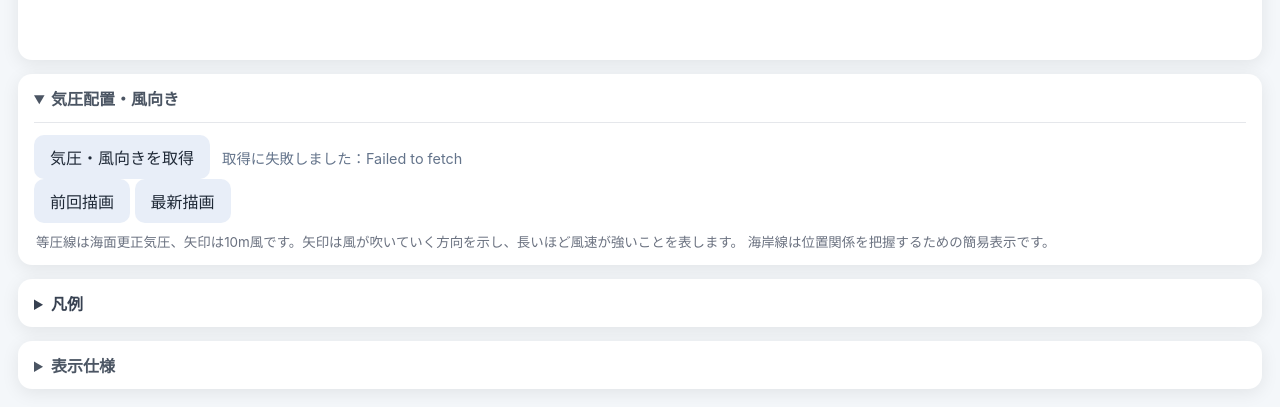
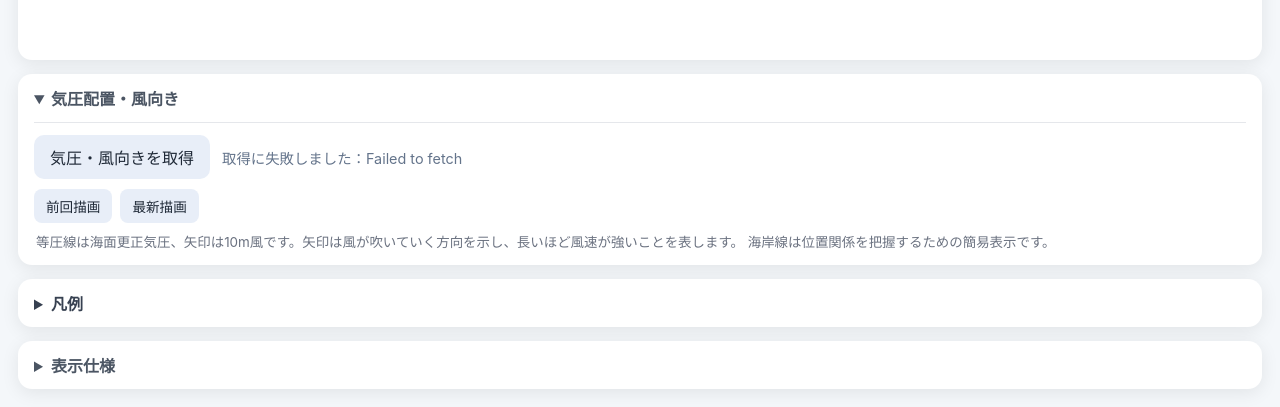
Before and after one commit to aaaaa-kuru-coder/weather-dashboard-htmlver, a plain HTML site: page index.html in a window 1280 px wide. Shown: the part 851-1258 px from the top of the page. Drawn offline with nearby package versions, Linux system fonts and the light colour scheme; no server answers.

Commit message:
Update styles.css

```diff
--- a/styles.css
+++ b/styles.css
@@ -461,3 +461,28 @@ h1 {
     font-size: .74rem;
   }
 }
+
+
+
+.pressure-version-switch {
+  display: flex;
+  gap: 8px;
+  margin-top: 10px;
+  flex-wrap: wrap;
+}
+
+.pressure-version-switch .button {
+  padding: 6px 12px;
+  min-height: 34px;
+  font-size: .85rem;
+  border-radius: 8px;
+}
+
+.pressure-version-switch .button:hover {
+  background: #d8e4f4;
+}
+
+.pressure-version-switch .button.is-active {
+  background: #2563eb;
+  color: #fff;
+}
```
